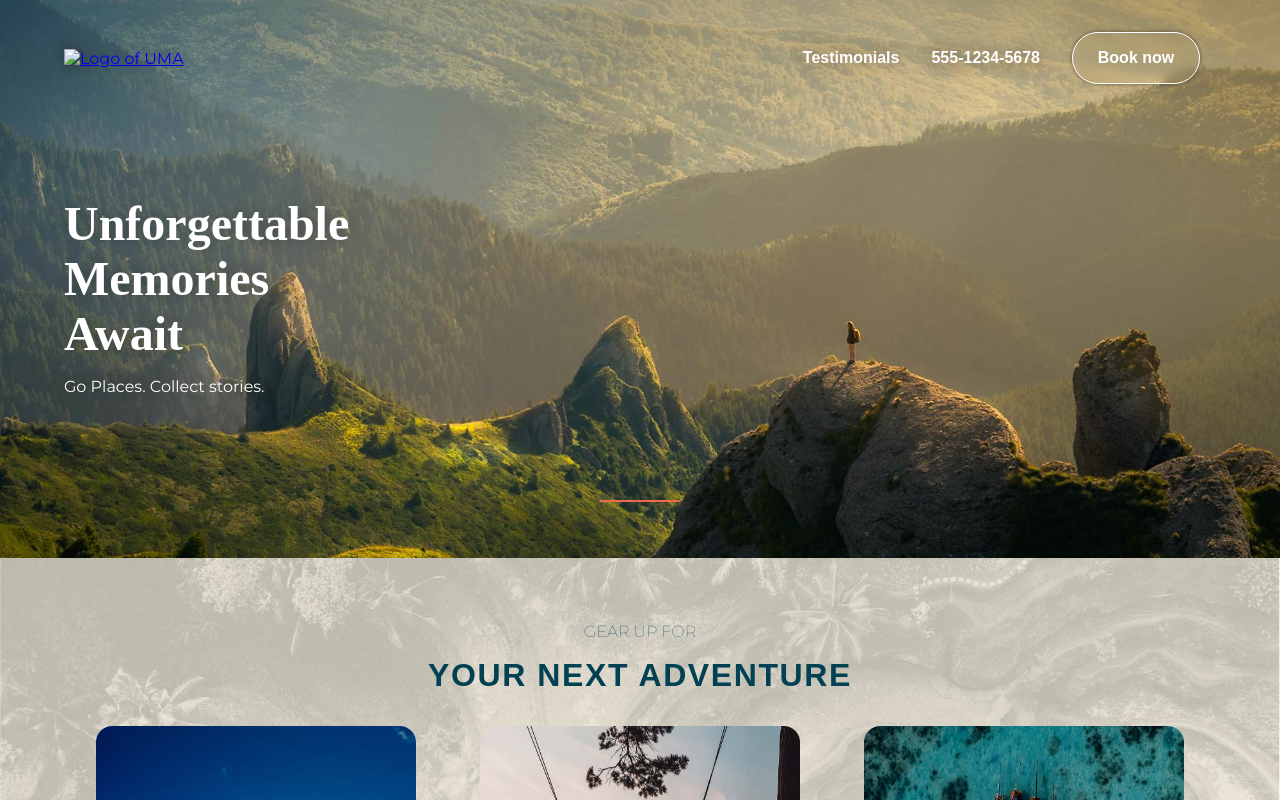
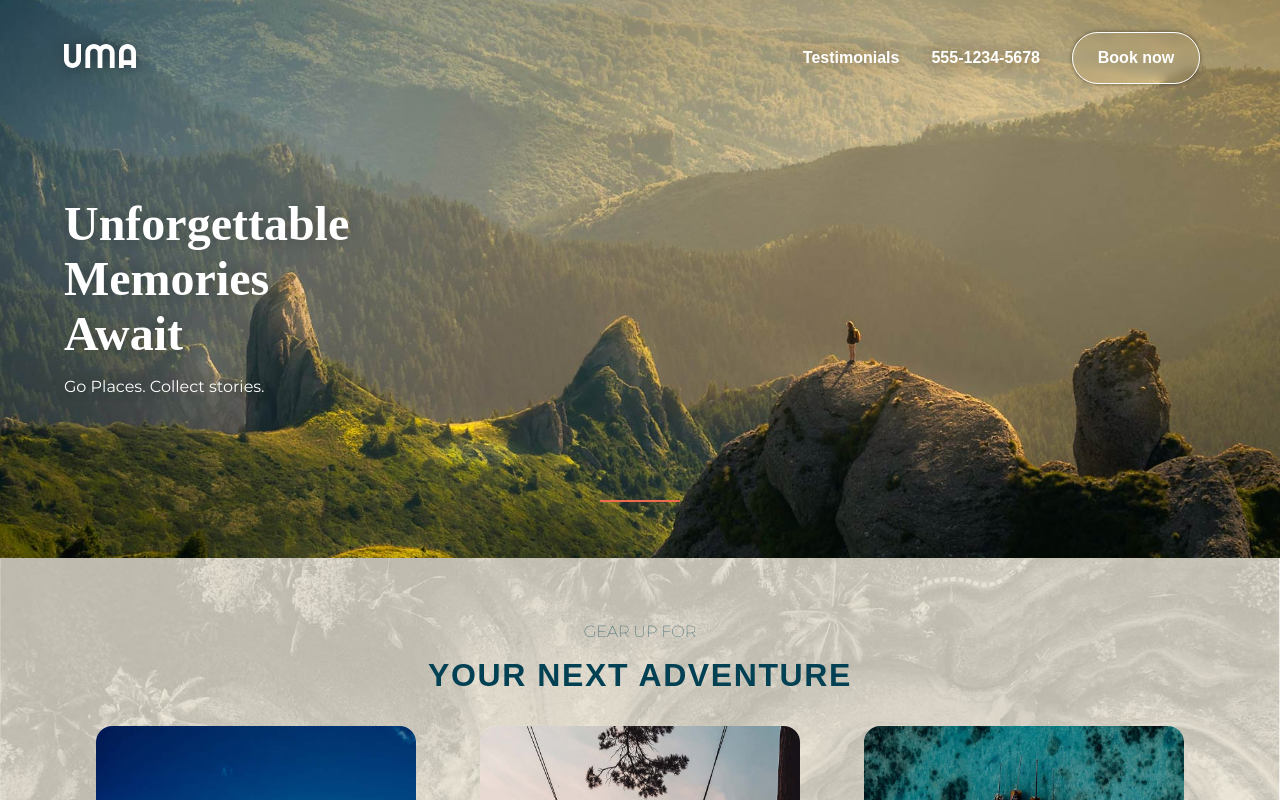
Before and after one commit to m-then/m-then.github.io, a plain HTML site: page index.html in a window 1280 px wide. Shown: the top 800 px of the page. Drawn offline with Linux system fonts and the light colour scheme; files whose address does not match are found by name; a web font is replaced by a local one.

Commit message:
Update index.html

```diff
--- a/index.html
+++ b/index.html
@@ -25,7 +25,7 @@
   <header class="header">
     <nav class="nav__container">
       <a href="#" class="header__link">
-        <img src="../02 - Grundgeruest/images/logo-cropped.svg" alt="Logo of UMA" class="header__logo" />
+        <img src="images/logo-cropped.svg" alt="Logo of UMA" class="header__logo" />
       </a>
       <ul class="header__ul">
         <li class="header__li">
```
